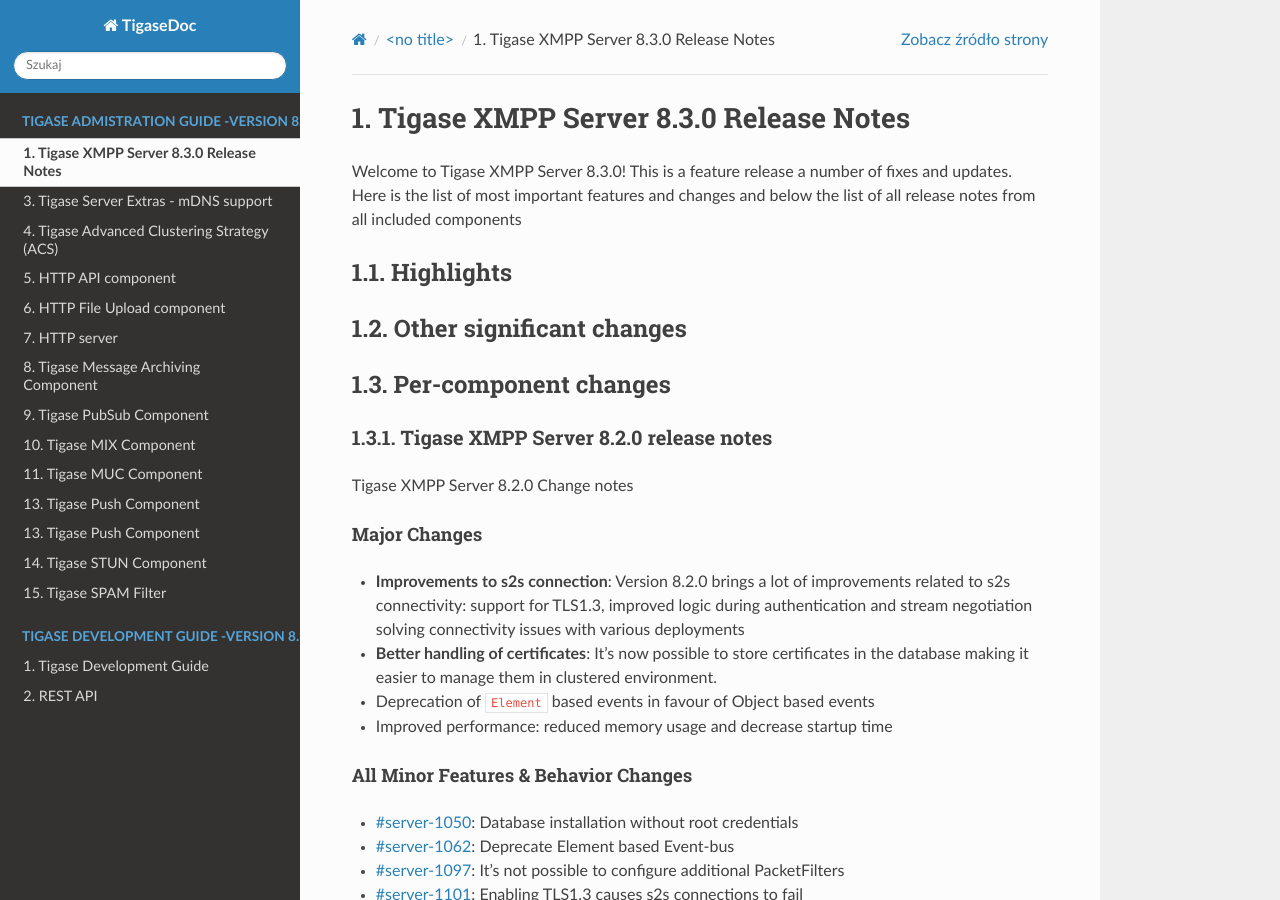
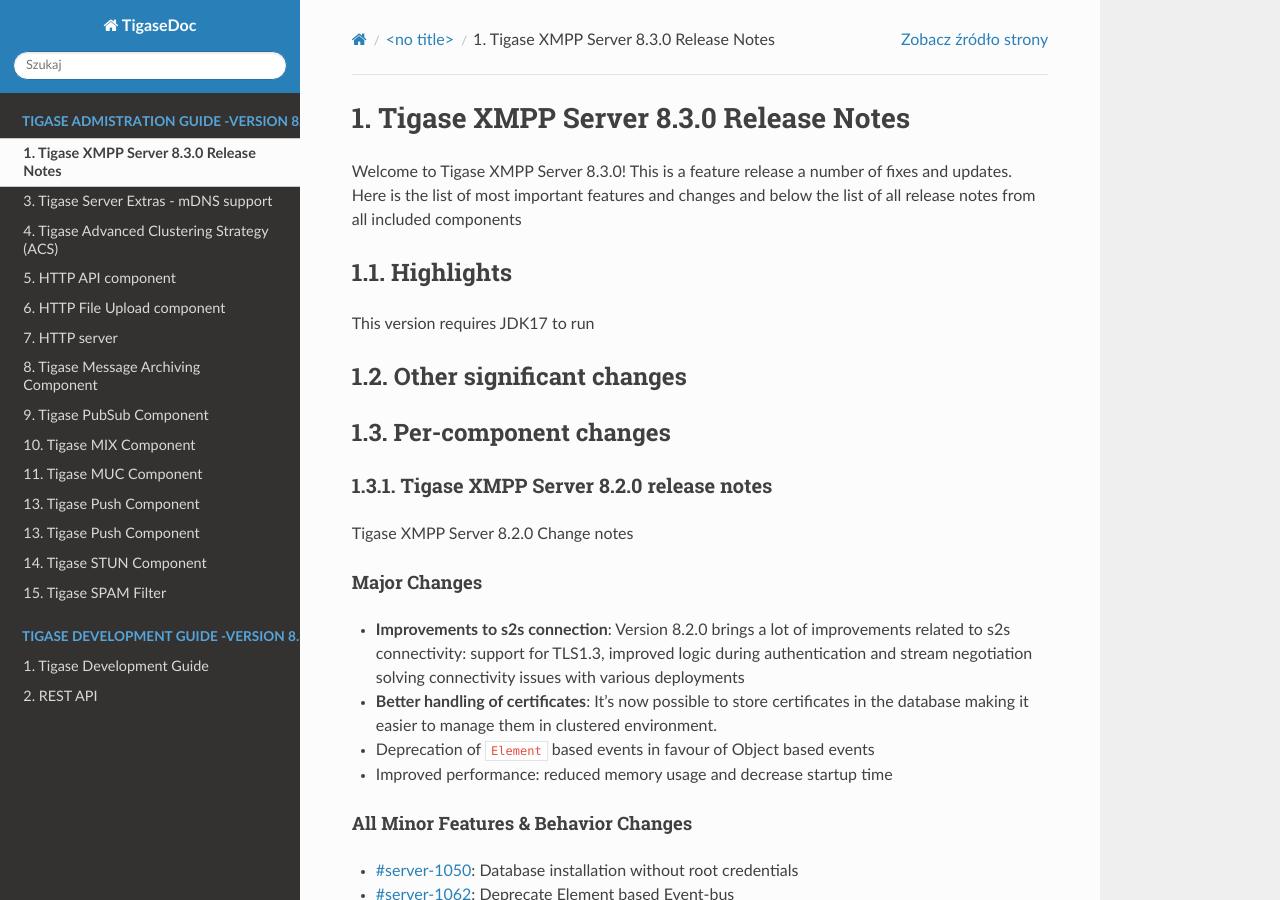
Before and after one commit to tigase/tigase-server-documentation, a Sphinx documentation site: the page built from docs/Tigase_Admistration/Release_Notes.rst, in a window 1280 px wide and 900 px high. Built offline with Sphinx 7.4.7 and the Read the Docs theme 2.0.0, drawn with Linux system fonts in a browser that asks for light colours; pages that are not in the unit, such as notebooks, are missing from menus.

Commit message:
updated release notes

```diff
--- a/docs/Tigase_Admistration/Release_Notes.rst
+++ b/docs/Tigase_Admistration/Release_Notes.rst
@@ -7,6 +7,8 @@
 
 1.1. Highlights
 ----------------
+
+This version requires JDK17 to run
 
 1.2. Other significant changes
 ------------------------------
```
